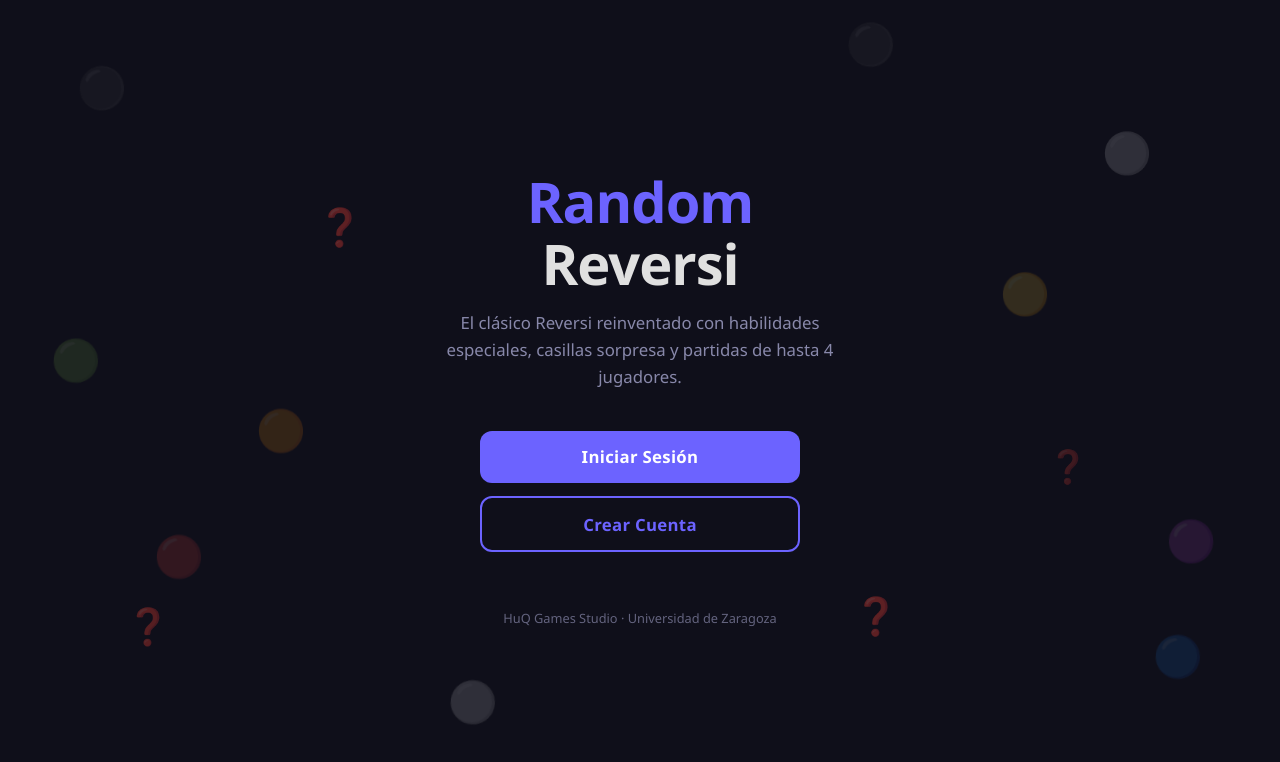
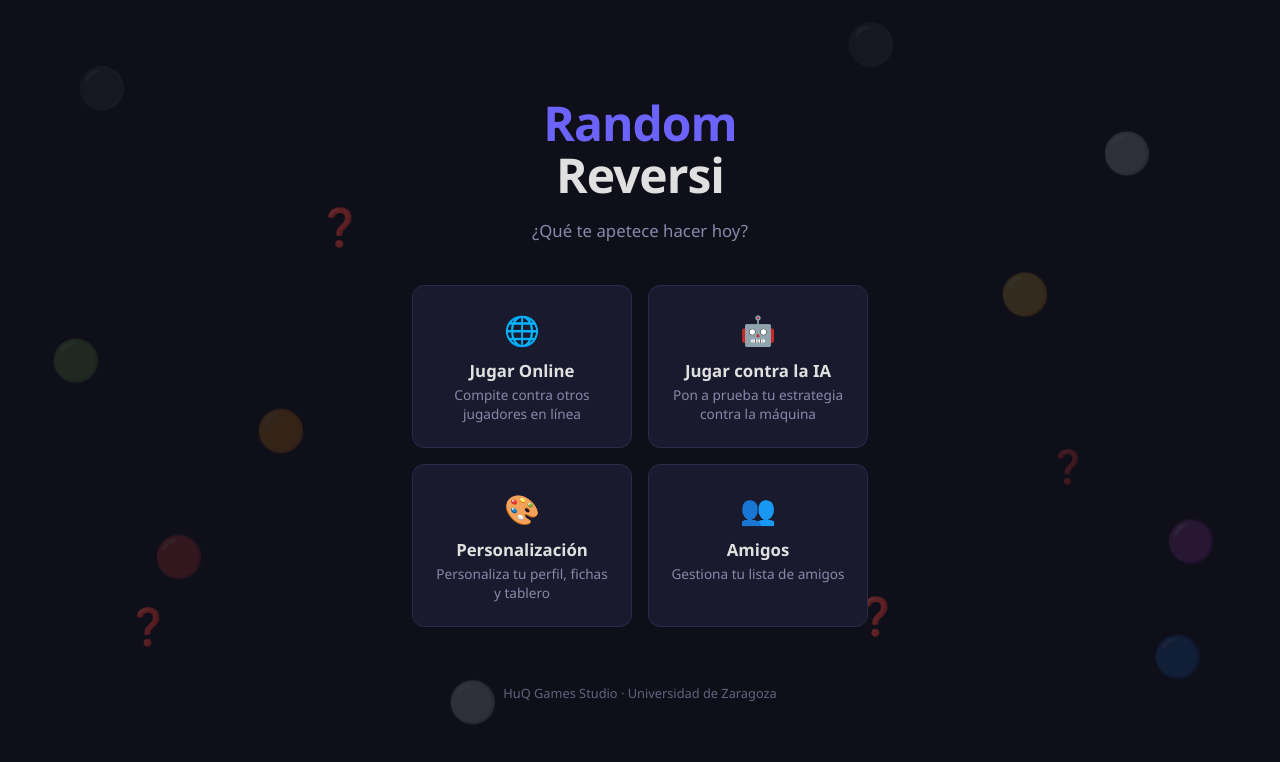
Before and after one commit to UNIZAR-30226-2026-12/Frontend-Web, a React (Vite) app: page / in a window 1280 px wide. Shown: the top 762 px of the page. Built offline with nearby package versions, Linux system fonts and the light colour scheme; the HTML template or start-up script is replaced by a standard one.

Commit message:
Pantalla de personalizacion ajustada y navegabilidad añadida de: Menu -> Personalizacion y Personalizacion -> Menu

```diff
--- a/src/App.tsx
+++ b/src/App.tsx
@@ -1,7 +1,20 @@
-import Home from './pages/Home'
+import { useState } from 'react'
+import MainMenu from './pages/MainMenu'
+import Customization from './pages/Customization'
 
 function App() {
-  return <Home />
+  const [currentScreen, setCurrentScreen] = useState('menu')
+
+  const navigateTo = (screen: string) => {
+    setCurrentScreen(screen)
+  }
+
+  return (
+    <>
+      {currentScreen === 'menu' && <MainMenu onNavigate={navigateTo} />}
+      {currentScreen === 'customization' && <Customization onNavigate={navigateTo} />}
+    </>
+  )
 }
 
 export default App
--- a/src/pages/Customization.css
+++ b/src/pages/Customization.css
@@ -81,9 +81,16 @@
 /* ===== Perfil ===== */
 .custom__profile {
     display: flex;
+    flex-direction: column;
+    gap: 1.5rem;
+    height: 100%;
+}
+
+.custom__profile-top {
+    display: flex;
     align-items: flex-start;
     gap: 2rem;
-    height: 100%;
+    width: 100%;
 }
 
 .custom__avatar-preview {
@@ -104,7 +111,7 @@
 .custom__profile-content {
     display: flex;
     flex-direction: column;
-    gap: 1.5rem;
+    gap: 1rem;
     justify-content: center;
     flex: 1;
     height: 100%;
@@ -148,7 +155,7 @@
     display: flex;
     flex-direction: column;
     gap: 1rem;
-    padding-top: 1rem;
+    padding-top: 1.5rem;
     border-top: 1px solid var(--color-border);
     width: 100%;
     align-items: flex-start;
--- a/src/pages/Customization.tsx
+++ b/src/pages/Customization.tsx
@@ -28,7 +28,11 @@ const AVATARS = [
     <svg viewBox="0 0 24 24" fill="currentColor"><path d="M12 17.27L18.18 21l-1.64-7.03L22 9.24l-7.19-.61L12 2 9.19 8.63 2 9.24l5.46 4.73L5.82 21z" /></svg>,
 ]
 
-function Customization() {
+interface CustomizationProps {
+    onNavigate: (screen: string) => void
+}
+
+function Customization({ onNavigate }: CustomizationProps) {
     const [selectedPiece, setSelectedPiece] = useState(0)
     const [selectedBoard, setSelectedBoard] = useState(0)
     const [selectedAvatar, setSelectedAvatar] = useState(0)
@@ -64,11 +68,11 @@ function Customization() {
                     {/* Sección: Perfil */}
                     <div className="custom__section">
                         <div className="custom__section-header">
-                            <span className="custom__section-icon">👤</span>
                             <span className="custom__section-title">Perfil</span>
                         </div>
 
                         <div className="custom__profile">
+                            <div className="custom__profile-top">
                                 {/* Vista previa del avatar seleccionado */}
                                 <div className="custom__avatar-preview">
                                     {AVATARS[selectedAvatar]}
@@ -87,6 +91,9 @@ function Customization() {
                                             </button>
                                         ))}
                                     </div>
+                                </div>
+                            </div>
+
                             <div className="custom__profile-fields">
                                 <div className="custom__field">
                                     <span className="custom__field-label">Nombre</span>
@@ -102,12 +109,10 @@ function Customization() {
                             </div>
                         </div>
                     </div>
-                    </div>
 
                     {/* Sección: Fichas y Tablero con vista previa */}
                     <div className="custom__section">
                         <div className="custom__section-header">
-                            <span className="custom__section-icon">🎯</span>
                             <span className="custom__section-title">Fichas y Tablero</span>
                         </div>
 
@@ -188,7 +193,7 @@ function Customization() {
                 </div>
 
                 {/* Botón volver */}
-                <button className="custom__back">Volver al menú</button>
+                <button className="custom__back" onClick={() => onNavigate('menu')}>Volver al menú</button>
             </main>
         </div>
     )
--- a/src/pages/MainMenu.tsx
+++ b/src/pages/MainMenu.tsx
@@ -1,7 +1,11 @@
 import '../Background.css'
 import './MainMenu.css'
 
-function MainMenu() {
+interface MainMenuProps {
+    onNavigate: (screen: string) => void
+}
+
+function MainMenu({ onNavigate }: MainMenuProps) {
     return (
         <div className="menu">
             {/* Fondo animado con fichas flotantes */}
@@ -50,7 +54,7 @@ function MainMenu() {
                         </div>
                     </button>
 
-                    <button className="menu__card">
+                    <button className="menu__card" onClick={() => onNavigate('customization')}>
                         <span className="menu__card-icon">🎨</span>
                         <div className="menu__card-info">
                             <span className="menu__card-title">Personalización</span>
```
Lines whose indentation alone changed are shown as unchanged.
